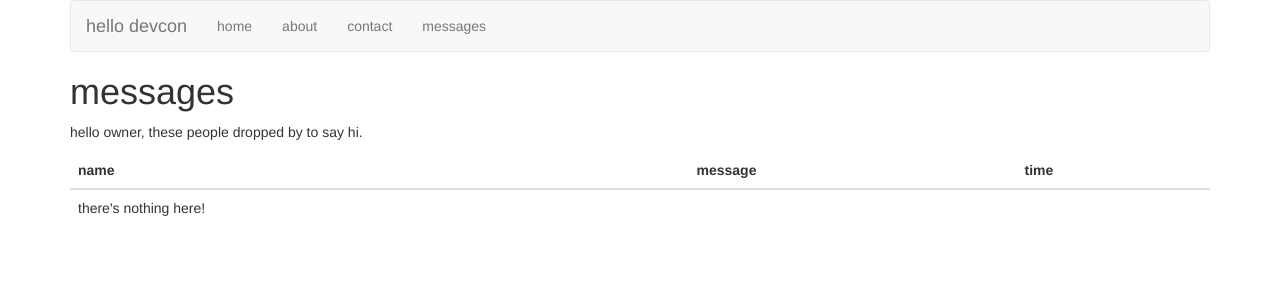
After one commit to monzee/devcon-project, a Flask app: page /messages in a window 1280 px wide. The commit adds this page. Shown: the top 300 px of the page. Run offline with Flask 2, Linux system fonts and the light colour scheme; some libraries are stand-ins or nearby versions.

Commit message:
implemented contact form + saving + reviewing sent messages. done for now.

```diff
--- a/server.py
+++ b/server.py
@@ -1,6 +1,10 @@
 import flask
+import time
 
 app = flask.Flask(__name__)
+app.secret_key = 'super_secret'
+
+MESSAGES = []
 
 @app.route('/')
 def home():
@@ -12,11 +16,25 @@ def about():
 
 @app.route('/contact', methods=['GET'])
 def contact():
-  return flask.render_template('contact.html')
+  flash = flask.get_flashed_messages()
+  if len(flash) > 0:
+    messages = flash
+  else:
+    messages = None
+  return flask.render_template('contact.html', messages=messages)
 
 @app.route('/contact', methods=['POST'])
 def after_contact():
-  pass
+  timestamp = time.strftime('%y-%b-%d %I:%M%p', time.localtime())
+  name = flask.request.form.get('name')
+  message = flask.request.form.get('message')
+  MESSAGES.append((timestamp, name, message))
+  flask.flash('Thank you for dropping by!')
+  return flask.redirect(flask.url_for('contact'))
+
+@app.route('/messages')
+def messages():
+  return flask.render_template('messages.html', xs=MESSAGES)
 
 if __name__ == '__main__':
   app.run(host='0', debug=True)
--- a/templates/_shell.html
+++ b/templates/_shell.html
@@ -13,6 +13,7 @@
         <li><a href="{{ url_for('home') }}">home</a></li>
         <li><a href="{{ url_for('about') }}">about</a></li>
         <li><a href="{{ url_for('contact') }}">contact</a></li>
+        <li><a href="{{ url_for('messages') }}">messages</a></li>
       </ul>
     </nav>
 
--- /dev/null
+++ b/templates/messages.html
@@ -0,0 +1,17 @@
+{% extends '_shell.html' %}
+
+{% block title %}messages{% endblock %}
+
+{% block content %}
+<h1>messages</h1>
+<p>hello owner, these people dropped by to say hi.</p>
+<table class="table">
+  <thead><th>name</th><th>message</th><th>time</th></thead>
+{% for time, name, msg in xs %}
+<tr><td>{{name}}</td><td>{{msg}}</td><td>{{time}}</td></tr>
+{% else %}
+<tr><td>there's nothing here!</td></tr>
+{% endfor %}
+</table>
+
+{% endblock %}
```
Also changed, not shown: templates/contact.html (+16 -0 lines).
